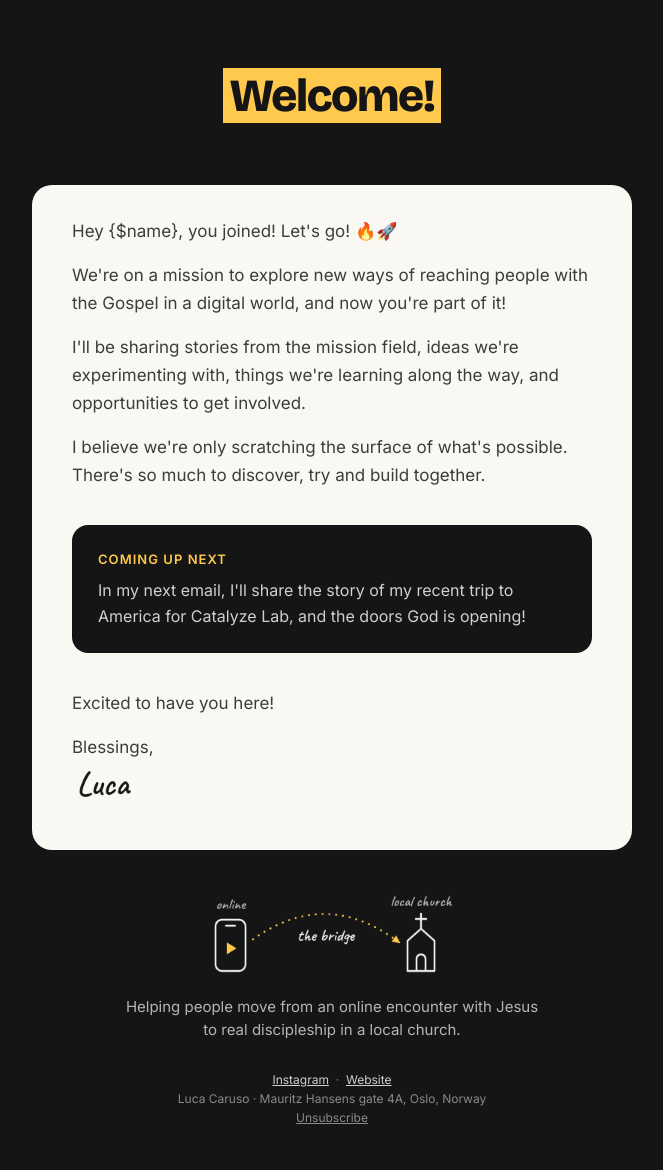
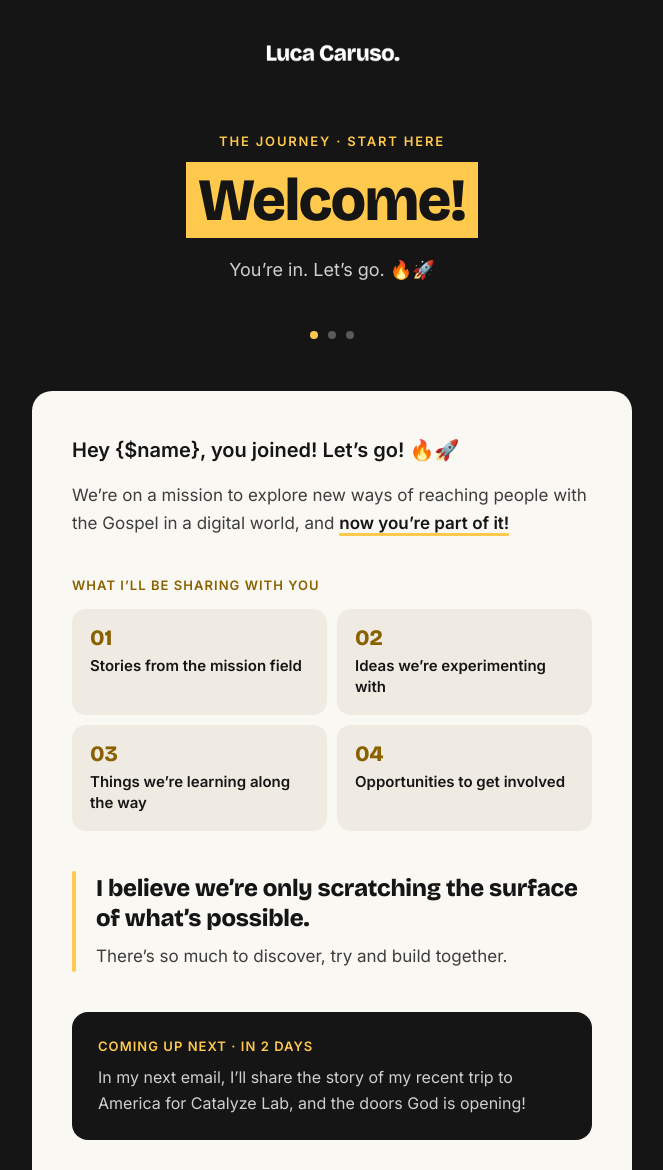
Before and after one commit to mediapeople123/newsletter, a plain HTML site: page emails/journey/01-welcome.html in a window 1280 px wide. Shown: the top 1170 px of the page, without its empty margins (308-971 px from the left). Drawn offline with nearby package versions, Linux system fonts and the light colour scheme.

Commit message:
EN welcome email: redesigned hero, tiles, quote and next-up box
Co-Authored-By: Claude Opus 5.5 <noreply@anthropic.com>
Claude-Session: https://claude.ai/code/session_01QugX97Ehbk5s1fyFfFgh12

```diff
--- a/emails/journey/01-welcome.html
+++ b/emails/journey/01-welcome.html
@@ -13,7 +13,9 @@
   @media (max-width: 620px) {
     .wrap { width:100% !important; }
     .pad { padding-left:22px !important; padding-right:22px !important; }
-    .h1 { font-size:36px !important; }
+    .h1 { font-size:44px !important; }
+    .tile { display:block !important; width:100% !important; padding:0 0 10px !important; }
+    .tilein { height:auto !important; }
     .stack { display:block !important; width:100% !important; padding:0 0 10px !important; }
     .hide-sm { display:none !important; }
   }
@@ -22,16 +24,25 @@
 <body style="margin:0; padding:0; background:#151515;">
 <div style="display:none; max-height:0; overflow:hidden; mso-hide:all;">Hey {$name}, you joined! Let's go! 🔥🚀 We're on a mission to explore new ways of reaching people with the Gospel in a digital world, and now you're part of it! &#8199;&#847;&#8199;&#847;&#8199;&#847;&#8199;&#847;&#8199;&#847;&#8199;&#847;</div>
 
+<!-- ============ BLOCK: hero ============ -->
 <table role="presentation" width="100%" cellpadding="0" cellspacing="0" border="0" style="background:#151515;">
 <tr><td align="center" style="padding:0 8px;">
 <table role="presentation" class="wrap" width="600" cellpadding="0" cellspacing="0" border="0" style="width:600px; max-width:600px;">
-
-<!-- ============ BLOCK: hero ============ -->
-<tr><td class="pad" style="padding:72px 40px 64px; text-align:center;">
-  <h1 class="h1 display" style="margin:0; text-align:center; font-family:'Bricolage Grotesque', 'Arial Black', Arial, sans-serif; font-size:46px; line-height:1.06; font-weight:800; letter-spacing:-0.03em; color:#FFFFFF;"><span style="background:#FFC94D; color:#151515; padding:0 6px; -webkit-box-decoration-break:clone; box-decoration-break:clone; white-space:nowrap;">Welcome!</span></h1>
-
+<tr><td align="center" class="pad" style="padding:40px 40px 0;">
+  <img src="https://raw.githubusercontent.com/mediapeople123/newsletter/b0c6c1c8c2d499bb11fb07a0dcafc135feeffb48/images/email/brand/wordmark-light.png" width="137" height="29" alt="Luca Caruso." style="display:block; border:0; margin:0 auto;">
 </td></tr>
-
+<tr><td align="center" class="pad" style="padding:64px 40px 20px; text-align:center;">
+  <p style="margin:0 0 18px; font-family:Inter, Arial, sans-serif; font-size:13px; font-weight:600; letter-spacing:0.14em; text-transform:uppercase; color:#FFC94D;">The Journey &middot; Start here</p>
+  <h1 class="h1 display" style="margin:0; text-align:center; font-family:'Bricolage Grotesque', 'Arial Black', Arial, sans-serif; font-size:60px; line-height:1.12; font-weight:800; letter-spacing:-0.02em; color:#FFFFFF;"><span style="background:#FFC94D; color:#151515; padding:2px 12px; -webkit-box-decoration-break:clone; box-decoration-break:clone; white-space:nowrap;">Welcome!</span></h1>
+  <p style="margin:22px 0 0; font-family:Inter, Arial, sans-serif; font-size:18px; line-height:1.5; color:#d0d0d0;">You&rsquo;re in. Let&rsquo;s go. 🔥🚀</p>
+</td></tr>
+<tr><td align="center" style="padding:28px 0 52px;">
+  <table role="presentation" cellpadding="0" cellspacing="0" border="0"><tr>
+    <td width="8" height="8" style="background:#FFC94D; border-radius:4px; font-size:0; line-height:0;">&nbsp;</td><td width="10" style="font-size:0;">&nbsp;</td>
+    <td width="8" height="8" style="background:#5a5a5a; border-radius:4px; font-size:0; line-height:0;">&nbsp;</td><td width="10" style="font-size:0;">&nbsp;</td>
+    <td width="8" height="8" style="background:#5a5a5a; border-radius:4px; font-size:0; line-height:0;">&nbsp;</td>
+  </tr></table>
+</td></tr>
 </table>
 </td></tr>
 </table>
@@ -40,22 +51,59 @@
 <table role="presentation" width="100%" cellpadding="0" cellspacing="0" border="0" style="background:#151515;">
 <tr><td align="center" style="padding:0 8px;">
 <table role="presentation" class="wrap" width="600" cellpadding="0" cellspacing="0" border="0" style="width:600px; max-width:600px; background:#FAF8F3; border-radius:20px;">
-<tr><td class="pad" style="padding:32px 40px 8px; font-family:Inter, Arial, sans-serif; font-size:17px; line-height:1.65; color:#3d3d3d;">
-<p style="margin:0 0 16px;">Hey {$name}, you joined! Let's go! 🔥🚀</p>
-<p style="margin:0 0 16px;">We're on a mission to explore new ways of reaching people with the Gospel in a digital world, and now you're part of it!</p>
-<p style="margin:0 0 16px;">I'll be sharing stories from the mission field, ideas we're experimenting with, things we're learning along the way, and opportunities to get involved.</p>
-<p style="margin:0 0 16px;">I believe we're only scratching the surface of what's possible. There's so much to discover, try and build together.</p>
+<tr><td class="pad" style="padding:44px 40px 8px; font-family:Inter, Arial, sans-serif; font-size:17px; line-height:1.65; color:#3d3d3d;">
+<p style="margin:0 0 16px; font-size:20px; line-height:1.5; font-weight:600; color:#151515;">Hey {$name}, you joined! Let&rsquo;s go! 🔥🚀</p>
+<p style="margin:0 0 16px;">We&rsquo;re on a mission to explore new ways of reaching people with the Gospel in a digital world, and <span style="font-weight:600; color:#151515; border-bottom:3px solid #FFC94D;">now you&rsquo;re part of it!</span></p>
 </td></tr>
-<tr><td class="pad" style="padding:12px 40px 8px;">
+<tr><td class="pad" style="padding:16px 40px 4px; font-family:Inter, Arial, sans-serif;">
+  <p style="margin:0 0 12px; font-size:13px; font-weight:600; letter-spacing:0.08em; text-transform:uppercase; color:#8A6100;">What I&rsquo;ll be sharing with you</p>
+</td></tr>
+<tr><td class="pad" style="padding:0 40px 8px;">
+  <table role="presentation" width="100%" cellpadding="0" cellspacing="0" border="0"><tr>
+    <td class="tile" width="50%" valign="top" height="100%" style="height:100%; padding:0 5px 10px 0;">
+      <table role="presentation" width="100%" height="100%" cellpadding="0" cellspacing="0" border="0" style="height:100%; background:#EFEBE3; border-radius:14px;"><tr><td class="tilein" valign="top" height="72" style="height:72px; padding:18px 18px 16px;">
+        <p class="display" style="margin:0 0 6px; font-family:'Bricolage Grotesque', 'Arial Black', Arial, sans-serif; font-size:22px; line-height:1; font-weight:800; color:#8A6100;">01</p>
+        <p style="margin:0; font-family:Inter, Arial, sans-serif; font-size:15px; line-height:1.4; font-weight:600; color:#151515;">Stories from the mission field</p>
+      </td></tr></table>
+    </td>
+    <td class="tile" width="50%" valign="top" height="100%" style="height:100%; padding:0 0 10px 5px;">
+      <table role="presentation" width="100%" height="100%" cellpadding="0" cellspacing="0" border="0" style="height:100%; background:#EFEBE3; border-radius:14px;"><tr><td class="tilein" valign="top" height="72" style="height:72px; padding:18px 18px 16px;">
+        <p class="display" style="margin:0 0 6px; font-family:'Bricolage Grotesque', 'Arial Black', Arial, sans-serif; font-size:22px; line-height:1; font-weight:800; color:#8A6100;">02</p>
+        <p style="margin:0; font-family:Inter, Arial, sans-serif; font-size:15px; line-height:1.4; font-weight:600; color:#151515;">Ideas we&rsquo;re experimenting with</p>
+      </td></tr></table>
+    </td>
+  </tr><tr>
+    <td class="tile" width="50%" valign="top" height="100%" style="height:100%; padding:0 5px 0 0;">
+      <table role="presentation" width="100%" height="100%" cellpadding="0" cellspacing="0" border="0" style="height:100%; background:#EFEBE3; border-radius:14px;"><tr><td class="tilein" valign="top" height="72" style="height:72px; padding:18px 18px 16px;">
+        <p class="display" style="margin:0 0 6px; font-family:'Bricolage Grotesque', 'Arial Black', Arial, sans-serif; font-size:22px; line-height:1; font-weight:800; color:#8A6100;">03</p>
+        <p style="margin:0; font-family:Inter, Arial, sans-serif; font-size:15px; line-height:1.4; font-weight:600; color:#151515;">Things we&rsquo;re learning along the way</p>
+      </td></tr></table>
+    </td>
+    <td class="tile" width="50%" valign="top" height="100%" style="height:100%; padding:0 0 0 5px;">
+      <table role="presentation" width="100%" height="100%" cellpadding="0" cellspacing="0" border="0" style="height:100%; background:#EFEBE3; border-radius:14px;"><tr><td class="tilein" valign="top" height="72" style="height:72px; padding:18px 18px 16px;">
+        <p class="display" style="margin:0 0 6px; font-family:'Bricolage Grotesque', 'Arial Black', Arial, sans-serif; font-size:22px; line-height:1; font-weight:800; color:#8A6100;">04</p>
+        <p style="margin:0; font-family:Inter, Arial, sans-serif; font-size:15px; line-height:1.4; font-weight:600; color:#151515;">Opportunities to get involved</p>
+      </td></tr></table>
+    </td>
+  </tr></table>
+</td></tr>
+<tr><td class="pad" style="padding:32px 40px 8px;">
+  <table role="presentation" width="100%" cellpadding="0" cellspacing="0" border="0"><tr>
+    <td width="4" style="background:#FFC94D; border-radius:2px;">&nbsp;</td>
+    <td style="padding:2px 0 2px 20px;">
+      <p class="display" style="margin:0 0 10px; font-family:'Bricolage Grotesque', 'Arial Black', Arial, sans-serif; font-size:24px; line-height:1.25; font-weight:800; letter-spacing:-0.01em; color:#151515;">I believe we&rsquo;re only scratching the surface of what&rsquo;s possible.</p>
+      <p style="margin:0; font-family:Inter, Arial, sans-serif; font-size:17px; line-height:1.6; color:#3d3d3d;">There&rsquo;s so much to discover, try and build together.</p>
+    </td>
+  </tr></table>
+</td></tr>
+<tr><td class="pad" style="padding:32px 40px 8px;">
   <table role="presentation" width="100%" cellpadding="0" cellspacing="0" border="0" style="background:#151515; border-radius:16px;"><tr><td style="padding:24px 26px; font-family:Inter, Arial, sans-serif; font-size:16px; line-height:1.6; color:#d0d0d0;">
-    <p style="margin:0 0 8px; font-size:13px; font-weight:600; letter-spacing:0.08em; text-transform:uppercase; color:#FFC94D;">Coming up next</p>
-    <p style="margin:0;">In my next email, I'll share the story of my recent trip to America for Catalyze Lab, and the doors God is opening!</p>
+    <p style="margin:0 0 8px; font-size:13px; font-weight:600; letter-spacing:0.08em; text-transform:uppercase; color:#FFC94D;">Coming up next &middot; in 2 days</p>
+    <p style="margin:0;">In my next email, I&rsquo;ll share the story of my recent trip to America for Catalyze Lab, and the doors God is opening!</p>
   </td></tr></table>
 </td></tr>
-<tr><td class="pad" style="padding:28px 40px 0px; font-family:Inter, Arial, sans-serif; font-size:17px; line-height:1.65; color:#3d3d3d;">
-<p style="margin:0 0 0px;">Excited to have you here!</p>
-</td></tr>
-<tr><td class="pad" style="padding:16px 40px 44px; font-family:Inter, Arial, sans-serif; font-size:17px; line-height:1.65; color:#3d3d3d;">
+<tr><td class="pad" style="padding:32px 40px 44px; font-family:Inter, Arial, sans-serif; font-size:17px; line-height:1.65; color:#3d3d3d;">
+<p style="margin:0 0 16px;">Excited to have you here!</p>
 <p style="margin:0 0 4px;">Blessings,</p>
 <img src="https://raw.githubusercontent.com/mediapeople123/newsletter/b0c6c1c8c2d499bb11fb07a0dcafc135feeffb48/images/email/brand/signature.png" width="62" height="41" alt="Luca" style="display:block; border:0; margin:2px 0 0;">
 </td></tr>
```
